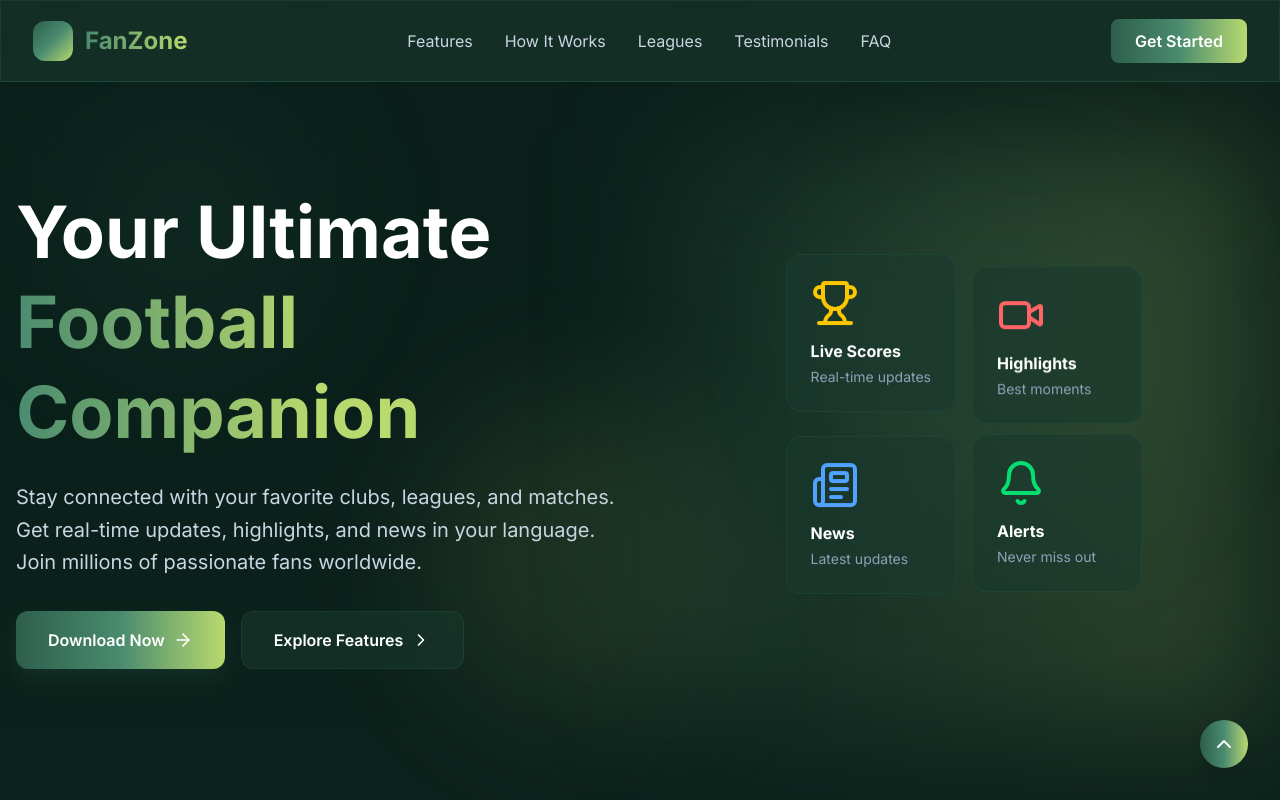
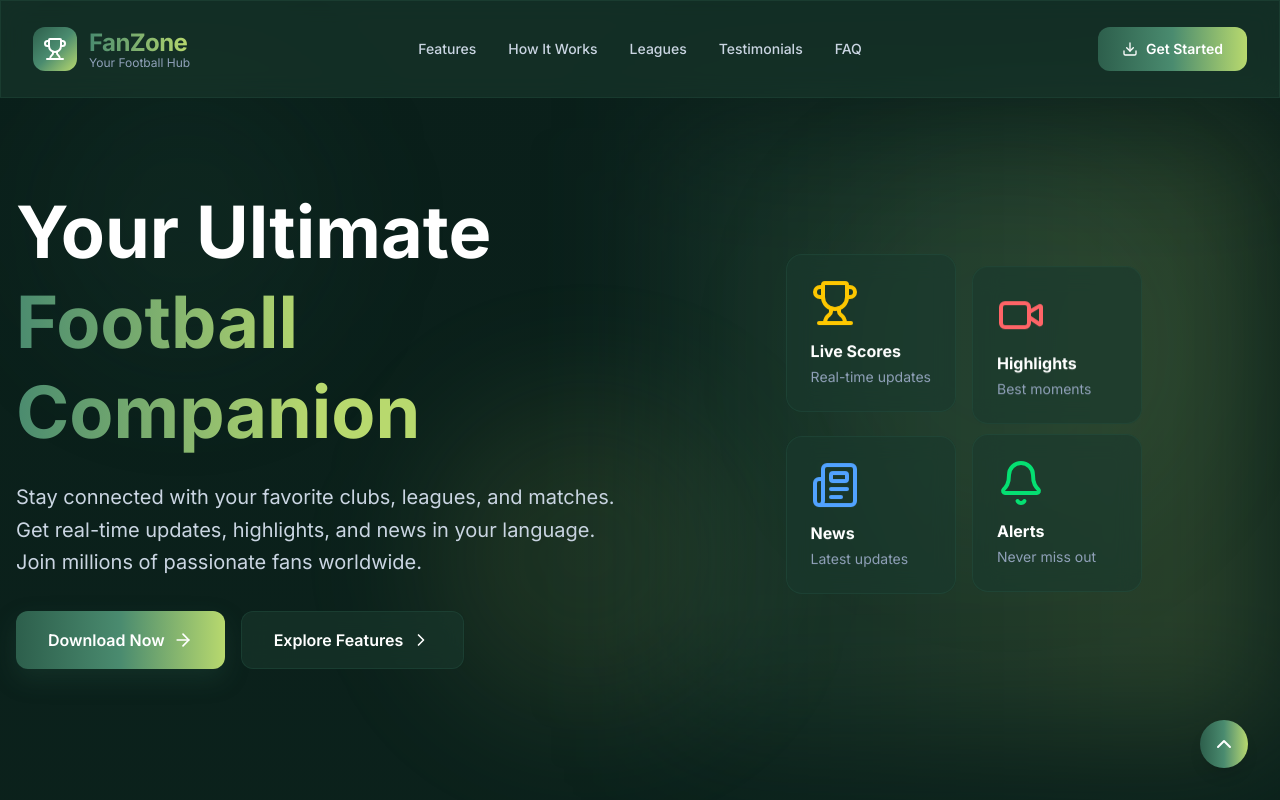
Before and after one commit to ayanafilee/fanzone, a Next.js app in the folder landing/: page / in a window 1280 px wide. Shown: the top 800 px of the page. Built offline with nearby package versions, Linux system fonts and the light colour scheme.

Commit message:
make the header professional

```diff
--- a/landing/app/page.tsx
+++ b/landing/app/page.tsx
@@ -26,34 +26,42 @@ export default function Home() {
       </div>
 
       {/* Navigation */}
-      <nav className="fixed w-full glass-effect z-50" style={{ borderBottom: `1px solid ${colors.accentGreen}80` }}>
-        <div className="max-w-7xl mx-auto px-4 sm:px-6 lg:px-8">
-          <div className="flex justify-between items-center h-20">
+      <nav className="fixed w-full glass-effect z-50" style={{ borderBottom: `1px solid ${colors.accentGreen}40` }}>
+        <div className="max-w-7xl mx-auto px-6 lg:px-8">
+          <div className="flex justify-between items-center h-24">
+            {/* Logo - Left Aligned */}
             <motion.div
               initial={{ opacity: 0, x: -20 }}
               animate={{ opacity: 1, x: 0 }}
-              className="flex items-center space-x-3"
+              className="flex items-center gap-3 mr-auto"
             >
-              <div className="w-10 h-10 rounded-xl animate-gradient" style={{ background: gradients.card }}></div>
-              <span className="text-2xl font-bold" style={getGradientTextStyle()}>FanZone</span>
+              <div className="w-11 h-11 rounded-xl flex items-center justify-center animate-gradient" style={{ background: gradients.card }}>
+                <Trophy className="w-6 h-6 text-white" />
+              </div>
+              <div className="flex flex-col">
+                <span className="text-2xl font-bold tracking-tight" style={getGradientTextStyle()}>FanZone</span>
+                <span className="text-xs text-slate-400 -mt-1">Your Football Hub</span>
+              </div>
             </motion.div>
 
-            {/* Desktop Menu */}
-            <div className="hidden lg:flex space-x-8">
-              <a href="#features" className="text-slate-300 hover:text-white transition-colors">Features</a>
-              <a href="#how-it-works" className="text-slate-300 hover:text-white transition-colors">How It Works</a>
-              <a href="#leagues" className="text-slate-300 hover:text-white transition-colors">Leagues</a>
-              <a href="#testimonials" className="text-slate-300 hover:text-white transition-colors">Testimonials</a>
-              <a href="#faq" className="text-slate-300 hover:text-white transition-colors">FAQ</a>
+            {/* Desktop Menu - Centered */}
+            <div className="hidden lg:flex items-center gap-8 absolute left-1/2 transform -translate-x-1/2">
+              <a href="#features" className="text-slate-300 hover:text-white transition-colors text-sm font-medium">Features</a>
+              <a href="#how-it-works" className="text-slate-300 hover:text-white transition-colors text-sm font-medium">How It Works</a>
+              <a href="#leagues" className="text-slate-300 hover:text-white transition-colors text-sm font-medium">Leagues</a>
+              <a href="#testimonials" className="text-slate-300 hover:text-white transition-colors text-sm font-medium">Testimonials</a>
+              <a href="#faq" className="text-slate-300 hover:text-white transition-colors text-sm font-medium">FAQ</a>
             </div>
 
+            {/* CTA - Right Aligned */}
             <div className="flex items-center gap-4">
-              <a href="#download" className="hidden sm:block text-white px-6 py-2.5 rounded-lg font-semibold transition-all hover:scale-105" style={{ background: gradients.button }}>
+              <a href="#download" className="hidden sm:flex items-center gap-2 text-white px-6 py-3 rounded-xl font-semibold transition-all hover:scale-105 hover:shadow-lg text-sm" style={{ background: gradients.button }}>
+                <Download className="w-4 h-4" />
                 Get Started
               </a>
               <button
                 onClick={() => setMobileMenuOpen(!mobileMenuOpen)}
-                className="lg:hidden text-white p-2"
+                className="lg:hidden text-white p-2 hover:bg-white/10 rounded-lg transition-colors"
               >
                 {mobileMenuOpen ? <X className="w-6 h-6" /> : <Menu className="w-6 h-6" />}
               </button>
@@ -65,14 +73,15 @@ export default function Home() {
             <motion.div
               initial={{ opacity: 0, height: 0 }}
               animate={{ opacity: 1, height: 'auto' }}
-              className="lg:hidden py-4 space-y-4"
+              className="lg:hidden py-6 space-y-4 border-t border-accent-green/20"
             >
-              <a href="#features" className="block text-slate-300 hover:text-white transition-colors">Features</a>
-              <a href="#how-it-works" className="block text-slate-300 hover:text-white transition-colors">How It Works</a>
-              <a href="#leagues" className="block text-slate-300 hover:text-white transition-colors">Leagues</a>
-              <a href="#testimonials" className="block text-slate-300 hover:text-white transition-colors">Testimonials</a>
-              <a href="#faq" className="block text-slate-300 hover:text-white transition-colors">FAQ</a>
-              <a href="#download" className="block text-white px-6 py-2.5 rounded-lg font-semibold text-center" style={{ background: gradients.button }}>
+              <a href="#features" className="block text-slate-300 hover:text-white transition-colors py-2 text-sm font-medium">Features</a>
+              <a href="#how-it-works" className="block text-slate-300 hover:text-white transition-colors py-2 text-sm font-medium">How It Works</a>
+              <a href="#leagues" className="block text-slate-300 hover:text-white transition-colors py-2 text-sm font-medium">Leagues</a>
+              <a href="#testimonials" className="block text-slate-300 hover:text-white transition-colors py-2 text-sm font-medium">Testimonials</a>
+              <a href="#faq" className="block text-slate-300 hover:text-white transition-colors py-2 text-sm font-medium">FAQ</a>
+              <a href="#download" className="flex items-center justify-center gap-2 text-white px-6 py-3 rounded-xl font-semibold text-sm mt-4" style={{ background: gradients.button }}>
+                <Download className="w-4 h-4" />
                 Get Started
               </a>
             </motion.div>
```
